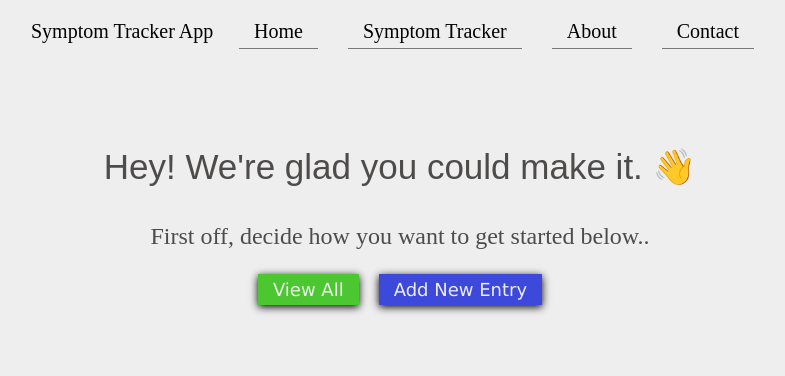
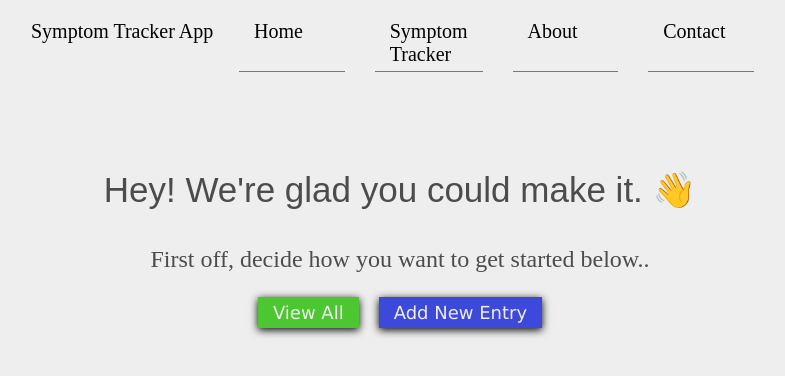
Before and after one commit to calebsmith00/symptom-tracker, a React (Create React App) app: page /symptom-tracker in a window 1280 px wide. Shown: the top 376 px of the page, without its empty margins (240-1025 px from the left). Built offline with nearby package versions, Linux system fonts and the light colour scheme.

Commit message:
Update styling to allow <p> elements to be clicked

```diff
--- a/src/navigation/navbar.scss
+++ b/src/navigation/navbar.scss
@@ -14,12 +14,12 @@
     border-bottom: 1px solid #777;
     margin: 15px;
     padding: 5px 15px;
-
-        transition: all .6s ease-out;
+    width: 100%;
+    transition: all 0.6s ease-out;
     &:hover {
       font-size: 22px;
       cursor: pointer;
-            transition: all .6s ease;
+      transition: all 0.6s ease;
     }
   }
 
--- a/src/symptom_tracker/diary_card.tsx
+++ b/src/symptom_tracker/diary_card.tsx
@@ -14,7 +14,9 @@ export default function DiaryCard({
 }: DiaryCardProps) {
   return (
     <div className="diary-card">
-      <p onClick={handleDiarySelect}>{diary.diary}</p>
+      <p onClick={handleDiarySelect} style={{ width: "100%" }}>
+        {diary.diary}
+      </p>
     </div>
   );
 }
```
Lines whose indentation alone changed are shown as unchanged.
